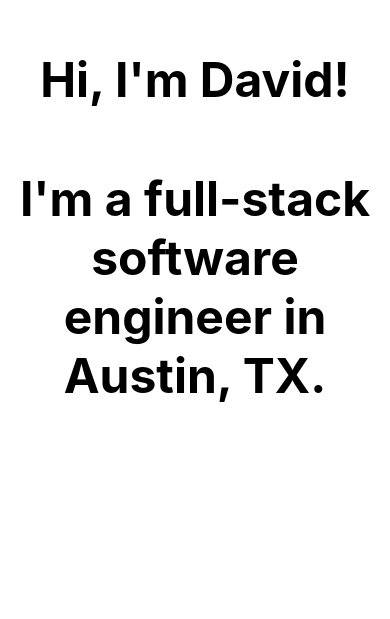
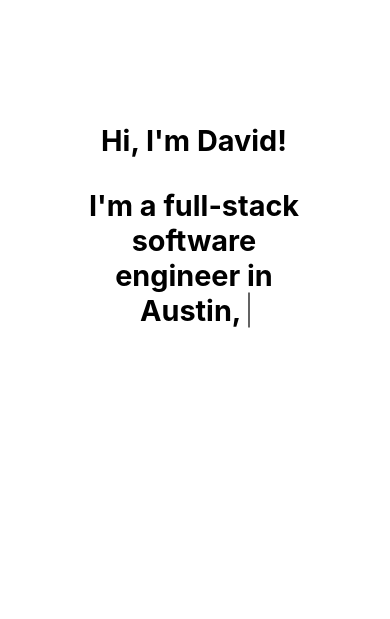
Before and after one commit to dpolcari18/personal-site, a React (Create React App) app: page / in a window 390 px wide. Shown: the part 225-844 px from the top of the page. Built offline with nearby package versions, Linux system fonts and the light colour scheme; no server answers.

Commit message:
added animation to mobile

```diff
--- a/src/components/Greeting.css
+++ b/src/components/Greeting.css
@@ -1,4 +1,8 @@
 .page-view.vertical > h1 {
+    margin: 30px 10px 30px 10px;
+}
+
+.page-view.vertical h2:first-child {
     margin: 30px 10px 30px 10px;
 }
 
@@ -10,7 +14,6 @@
   font-size: 3em;
 }
 
-@media only screen and (min-width: 800px) {
 .page-view.vertical > h1 {
     margin: 25px 50px 25px 50px;
 }
@@ -32,13 +35,34 @@
 /* Animation */
 .anim-typewriter{
   animation: typewriter 4s steps(44) 0.6s 1 normal both,
-                 blinkTextCursor 700ms steps(44) 5 normal;
+              blinkTextCursor 600ms steps(44) 4 normal;
 }
 
 .anim-typewriter-two{
-      animation: typewriter 4s steps(44) 2.7s 1 normal both,
-                  blinkTextCursor 700ms steps(44) 3.5s 7 normal;
+  animation: typewriter 4s steps(44) 2.8s 1 normal both,
+              blinkTextCursor 600ms steps(44) 2.8s 7 normal;
 }
+
+.anim-typewriter-three{
+  animation: typewriter 4s steps(44) 2.8s 1 normal both,
+              blinkTextCursor 500ms steps(44) 2.8s 3 normal;
+}
+
+.anim-typewriter-four{
+  animation: typewriter 4s steps(44) 4.1s 1 normal both,
+              blinkTextCursor 500ms steps(44) 4.1s 2 normal;
+}
+
+.anim-typewriter-five{
+  animation: typewriter 4s steps(44) 5.0s 1 normal both,
+              blinkTextCursor 500ms steps(44) 5.0s 3 normal;
+}
+
+.anim-typewriter-six{
+  animation: typewriter 4s steps(44) 6.1s 1 normal both,
+              blinkTextCursor 500ms steps(44) 6.1s 3 normal;
+}
+
 @keyframes typewriter{
   from{width: 0;}
   to{width: 24em;}
@@ -47,7 +71,6 @@
   from{border-right-color: rgba(0, 0, 0, 1);}
   to{border-right-color: transparent;}
 }
-  }
 
 /* Google Fonts */
 @import url(https://fonts.googleapis.com/css?family=Anonymous+Pro);
--- a/src/components/Greeting.js
+++ b/src/components/Greeting.js
@@ -4,11 +4,33 @@ import React from 'react'
 import './Greeting.css'
 
 const Greeting = () => {
+
+    const isMobile = () => {
+        if (window.innerWidth >= 800) {
+            return(
+                <div className='page-view vertical' id='greeting-div'>
+                    <h1 className='line-1 anim-typewriter'>Hi, I'm David!</h1>
+                    <h1 className='line-1 anim-typewriter-two'>I'm a full-stack software engineer in Austin, TX.</h1>
+                </div>
+            )
+        } else {
+            return(
+                <div className='page-view vertical' id='greeting-div'>
+                    <h2 className='line-1 anim-typewriter'>Hi, I'm David!</h2>
+                    <h2 className='line-1 anim-typewriter-three'>I'm a full-stack</h2>
+                    <h2 className='line-1 anim-typewriter-four'>software</h2>
+                    <h2 className='line-1 anim-typewriter-five'>engineer in</h2>
+                    <h2 className='line-1 anim-typewriter-six'>Austin, TX.</h2>
+                </div>
+            )
+        }
+
+    }
+
     return(
-        <div className='page-view vertical' id='greeting-div'>
-            <h1 className='line-1 anim-typewriter'>Hi, I'm David!</h1>
-            <h1 className='line-1 anim-typewriter-two'>I'm a full-stack software engineer in Austin, TX.</h1>
-        </div>
+        <>
+            {isMobile()}
+        </>
     )
 }
 
--- a/src/containers/Navbar.js
+++ b/src/containers/Navbar.js
@@ -43,10 +43,8 @@ const Navbar = () => {
                         aria-label="Open main menu">
                         <FontAwesomeIcon icon={faBars} />
                         <span class="sr-only">Open main menu</span>
-                        {/* <span class="fa fa-bars" aria-hidden="true"></span> */}
                     </a>
 
-                    {/* <h1 class="logo">hamburgers</h1> */}
 
                     <nav id="main-menu" class="main-menu" aria-label="Main menu">
                         <a href="#main-menu-toggle"
```
Lines whose indentation alone changed are shown as unchanged.
